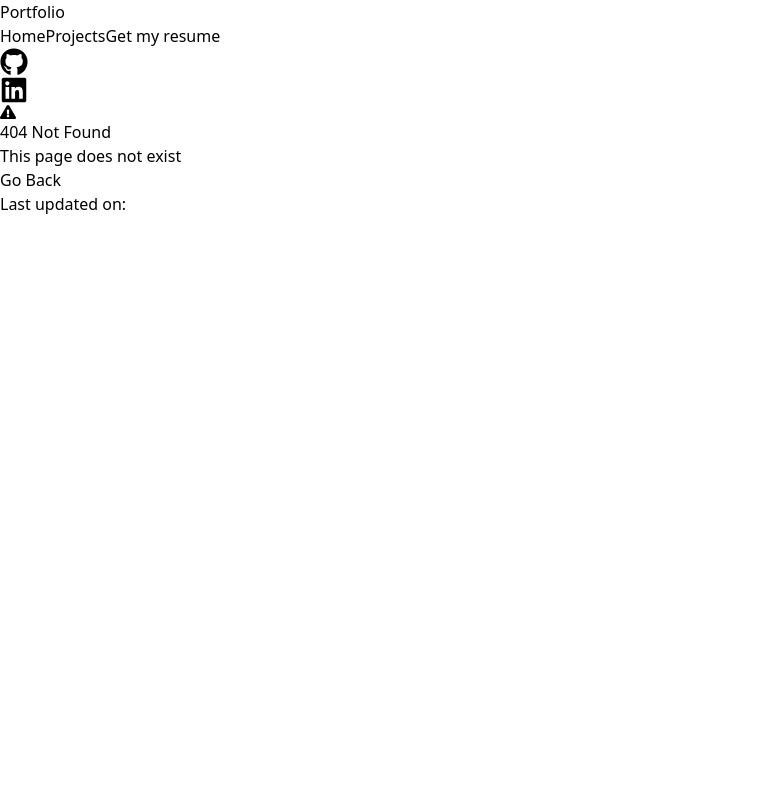
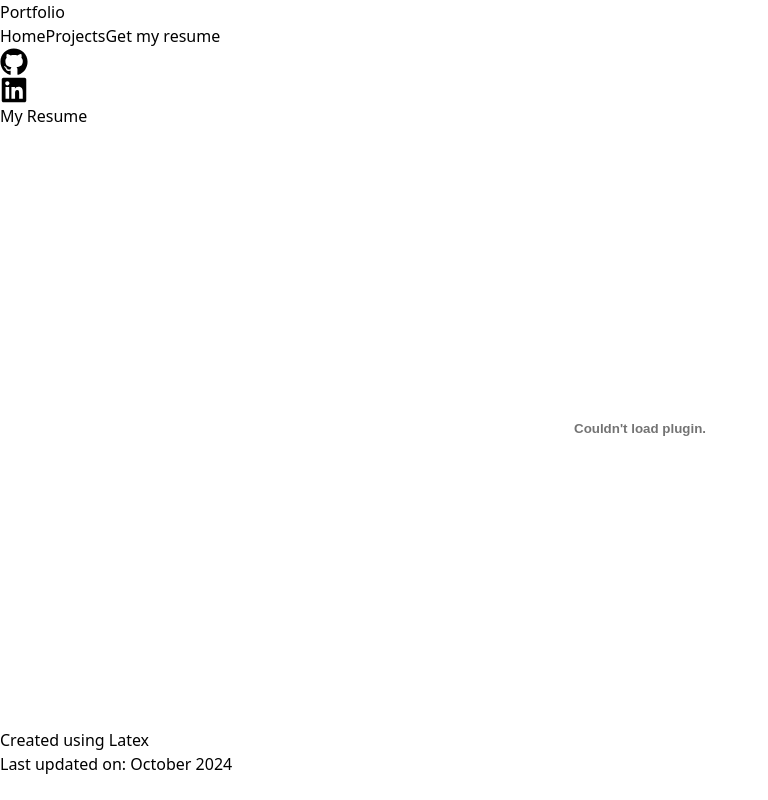
Before and after one commit to Merst/portfolio_frontend, a React (Vite) app: page /resume in a window 1280 px wide. Before the commit this address had no page. Shown: the whole page, without its empty margins (0-768 px from the left). Built offline with nearby package versions, Linux system fonts and the light colour scheme.

Commit message:
Addition and implementation of ResumePage.

```diff
--- a/package.json
+++ b/package.json
@@ -13,6 +13,7 @@
     "react": "^18.3.1",
     "react-dom": "^18.3.1",
     "react-icons": "^5.3.0",
+    "react-pdf": "^9.1.1",
     "react-router-dom": "^6.26.2",
     "react-spinners": "^0.14.1"
   },
--- a/src/App.jsx
+++ b/src/App.jsx
@@ -2,6 +2,7 @@ import React from 'react';
 import MainLayout from './layouts/MainLayout';
 import HomePage from './pages/HomePage';
 import NotFoundPage from './pages/NotFoundPage';
+import ResumePage from './pages/ResumePage';
 import {
   Route,
   createBrowserRouter,
@@ -15,6 +16,7 @@ const App = () => {
     createRoutesFromElements(
       <Route path='/' element={<MainLayout />}>
         <Route index element={<HomePage />} />
+        <Route path='/resume' element={<ResumePage />} />
         <Route path='*' element={<NotFoundPage />} />
       </Route>
     )
--- a/src/components/Footer.jsx
+++ b/src/components/Footer.jsx
@@ -4,7 +4,7 @@ const Footer = () => {
   return (
     <>
       <p className=" bg-slate-100 pt-10">
-        Last updated on:
+        Last updated on: October 2024
         {/* Find a way to record the date of the last patch automatically */}
       </p>
     </>
--- a/src/layouts/MainLayout.jsx
+++ b/src/layouts/MainLayout.jsx
@@ -6,8 +6,8 @@ import { Outlet } from 'react-router-dom';
 const MainLayout = () => {
   return (
     <>
-      <div className="text-slate-800">
         <Navbar />
+      <div className="text-slate-800 bg-slate-100 px-20">
         <Outlet />
         <Footer />
       </div>
--- a/src/pages/HomePage.jsx
+++ b/src/pages/HomePage.jsx
@@ -5,7 +5,7 @@ import ProfileCard from '../components/ProfileCard';
 const HomePage = () => {
   return (
     <>
-      <div className='bg-slate-100 px-20'>
+      <div>
         <ProfileCard />
         <ProjectListings />
       </div>
--- /dev/null
+++ b/src/pages/ResumePage.jsx
@@ -0,0 +1,13 @@
+import React from 'react';
+const ResumePage = () => {
+  return (
+    <>
+      <h3 className="text-3xl py-5"> My Resume </h3>
+      {/* Height should be relative to the viewer's screen. height="100%" doesn't seem to do the trick. */}
+      <object className='pt-1' data="../../public/resume.pdf" type="application/pdf" width="100%" height="600px" />
+      <p>Created using Latex</p>
+    </>
+  )
+}
+
+export default ResumePage
```
Also changed, not shown: 2 other files (tests, documents, lock files or other folders).
